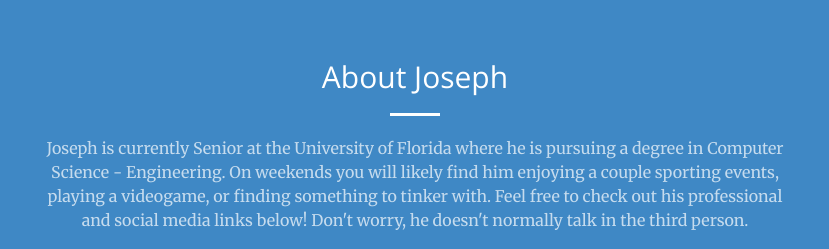
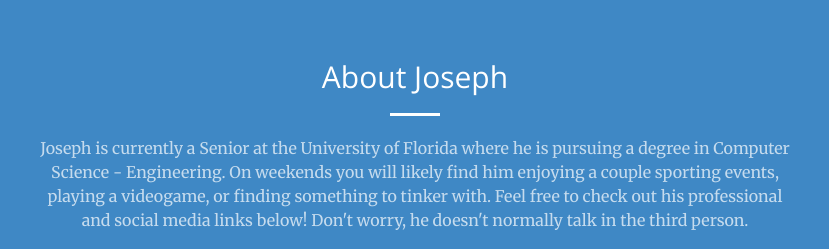
Before and after one commit to josephbateh/josephbateh.github.io, a plain HTML site: page index.html in a window 1280 px wide. Shown: the part 840-1089 px from the top of the page, 225-1054 px from the left. Drawn offline with nearby package versions, Linux system fonts and the light colour scheme.

Commit message:
Typo
Fixed a typo

```diff
--- a/index.html
+++ b/index.html
@@ -83,7 +83,7 @@
                 <div class="col-lg-8 col-lg-offset-2 text-center">
                     <h2 class="section-heading">About Joseph</h2>
                     <hr class="light">
-                    <p class="text-faded">Joseph is currently Senior at the University of Florida where he is pursuing a degree in Computer Science - Engineering. On weekends you will likely find him enjoying a couple sporting events, playing a videogame, or finding something to tinker with. Feel free to check out his professional and social media links below! Don't worry, he doesn't normally talk in the third person.</p>
+                    <p class="text-faded">Joseph is currently a Senior at the University of Florida where he is pursuing a degree in Computer Science - Engineering. On weekends you will likely find him enjoying a couple sporting events, playing a videogame, or finding something to tinker with. Feel free to check out his professional and social media links below! Don't worry, he doesn't normally talk in the third person.</p>
                     <a href="resume_page/resume.html" class="btn btn-default btn-xl wow tada">Resum&eacute;</a>
                 </div>
             </div>
```
